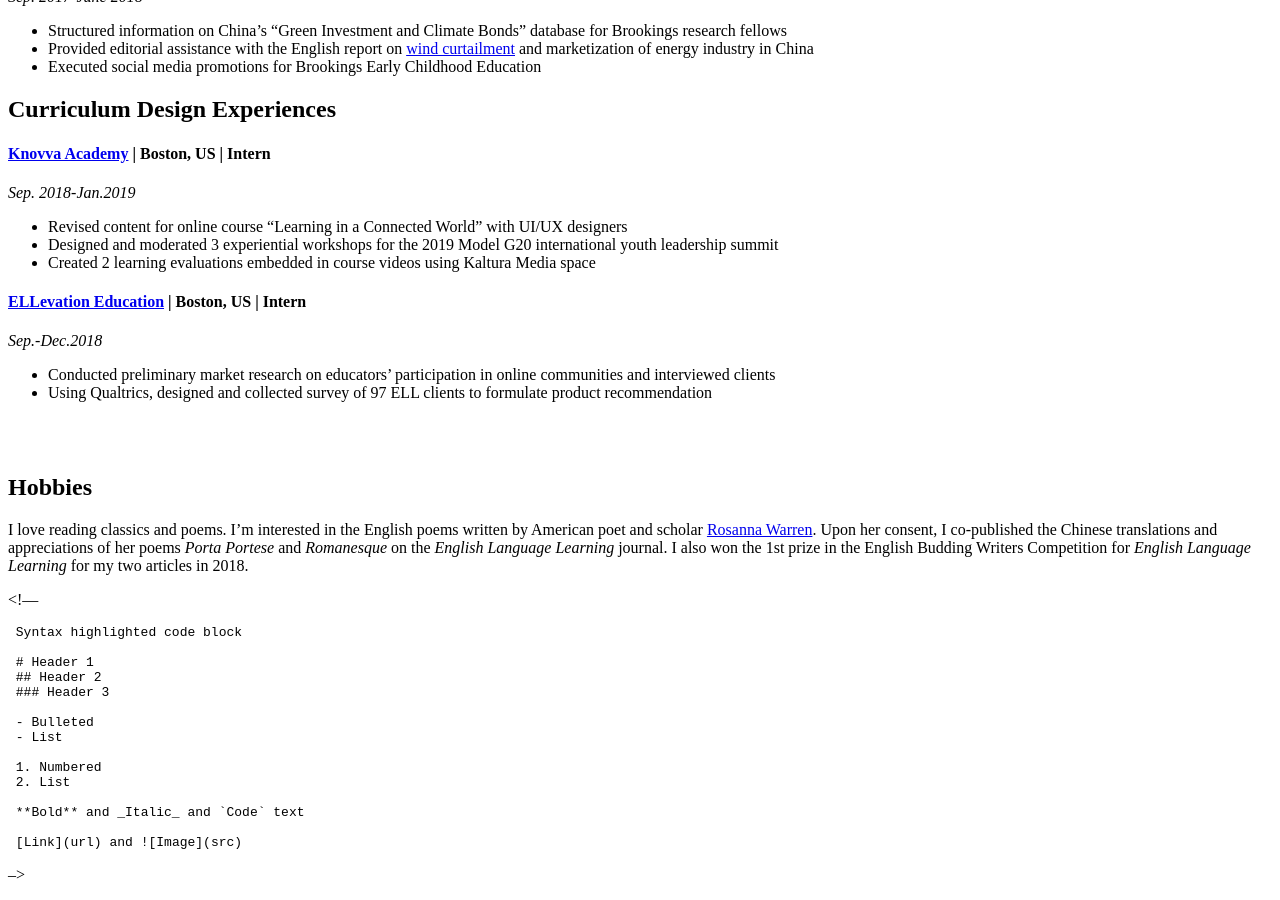
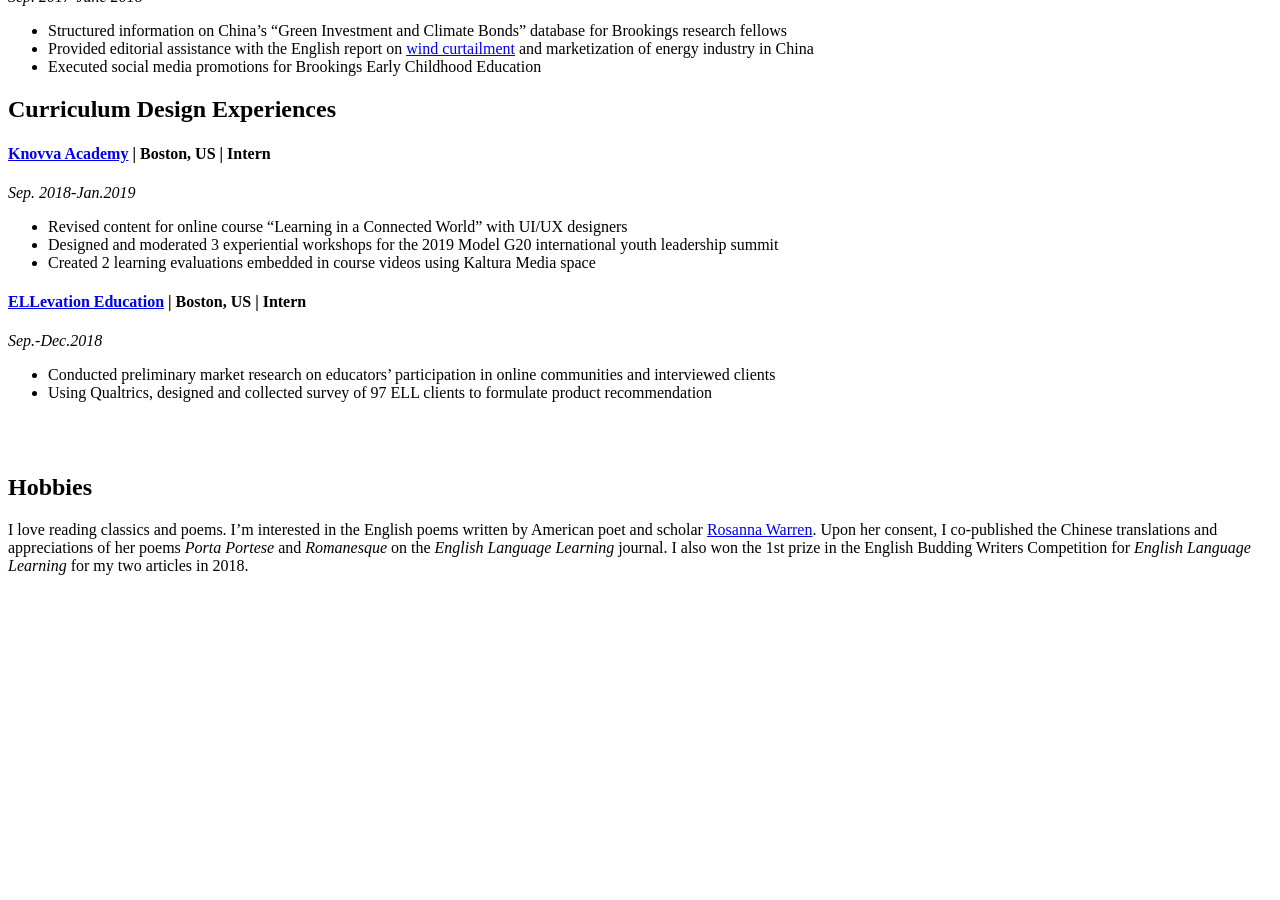
Before and after one commit to Sylviawzy/Sylviawzy.github.io, a Jekyll site: the page built from index.md, in a window 1280 px wide and 900 px high, scrolled down 3086 px. Built offline with Jekyll 4.4.1, drawn with Linux system fonts in a browser that asks for light colours; our own code applies the rules of GitHub Pages for plain Markdown files; a style sheet for code colours, icons or effects is not loaded; after the commit the page ends 3677 px from its top, so only the background shows below that.

Commit message:
Update index.md

````diff
--- a/index.md
+++ b/index.md
@@ -92,24 +92,3 @@
 ## Hobbies
 
 I love reading classics and poems. I'm interested in the English poems written by American poet and scholar [Rosanna Warren](http://www.rosannawarren.com/). Upon her consent, I co-published the Chinese translations and appreciations of her poems _Porta Portese_ and _Romanesque_ on the _English Language Learning_ journal. I also won the 1st prize in the English Budding Writers Competition for _English Language Learning_ for my two articles in 2018.
-
-
- <!---
- ```markdown
- Syntax highlighted code block
-
- # Header 1
- ## Header 2
- ### Header 3
-
- - Bulleted
- - List
-
- 1. Numbered
- 2. List
-
- **Bold** and _Italic_ and `Code` text
-
- [Link](url) and ![Image](src)
- ```
- -->
````
